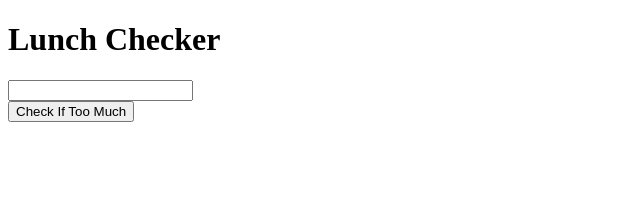
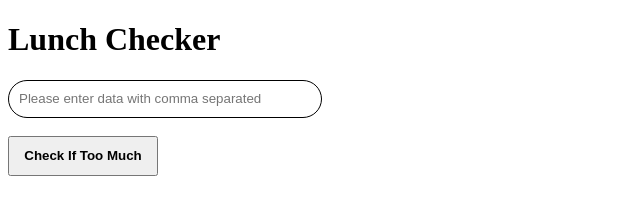
Before and after one commit to ganeshbhusi/angularjs, a plain HTML site: page assignments/assignment1/index.html in a window 1280 px wide. Shown: the whole page, without its empty margins (0-640 px from the left). Drawn offline with nearby package versions, Linux system fonts and the light colour scheme.

Commit message:
Assignment 1

```diff
--- a/assignments/assignment1/app.js
+++ b/assignments/assignment1/app.js
@@ -7,7 +7,7 @@
 	function LunchCheckController($scope){
 		$scope.lunch="";
 
-		$scope.checkNow=function(){
+		$scope.checkLunch=function(){
 			var str=$scope.lunch;
 			var arr=str.split(",");
 			if($scope.lunch.trim().length === 0){
--- a/assignments/assignment1/index.html
+++ b/assignments/assignment1/index.html
@@ -13,43 +13,30 @@
 			color: green;
 			font-size: 18px;
 		}
+		input{
+			width: 300px;
+			height: 34px;
+			border-radius: 50px;
+			border: none;
+			border: 1px solid black;
+			outline: none;
+			padding-left: 10px;
+
+		}
+		button{
+			width: 150px;
+			height: 40px;
+			font-weight: bold;
+		}
 	</style>
 </head>
 <body>
 <div ng-controller="LunchCheckController">
 	<h1>Lunch Checker</h1>
-	<input type="text" name="lunch" ng-model="lunch"><br>
-	<button ng-click="checkNow()">Check If Too Much</button>
+	<input type="text" name="lunch" ng-model="lunch" placeholder="Please enter data with comma separated"><br><br>
+	<button ng-click="checkLunch()">Check If Too Much</button>
 	<div id="divi1">{{message1}}</div>
 	<div id="divi2">{{message2}}</div>
 </div>
 </body>
 </html>
-
-<!--<!DOCTYPE html>
-<html lang="en" ng-app="LunchCheck">
-
-<head>
-    <meta charset="utf-8">
-    <meta name="viewport" content="width=device-width, initial-scale=1">
-    <title>Lunch Checker</title>
-<script type="text/javascript" src="https://ajax.googleapis.com/ajax/libs/angularjs/1.7.2/angular.min.js"></script>
-<script src="app.js"></script>
-</head>
-
-<body >
-    <div class="container" ng-controller="LCController">
-        <h1>Lunch Checker</h1>
-        <div class="form-group">
-            <input id="lunch-menu" type="text" placeholder="list comma separated dishes you usually have for lunch" class="form-control" ng-model="dishes">
-        </div>
-        <div class="form-group">
-            <button class="btn btn-default" ng-click="checkLunch()">Check If Too Much</button>
-        </div>
-        <div ng-show="!empty && checked" class="alert alert-success">{{message}}</div>
-        <div ng-show="empty" class="alert alert-danger">Please enter data first</div>
-    </div>
-
-</body>
-
-</html>-->
```
